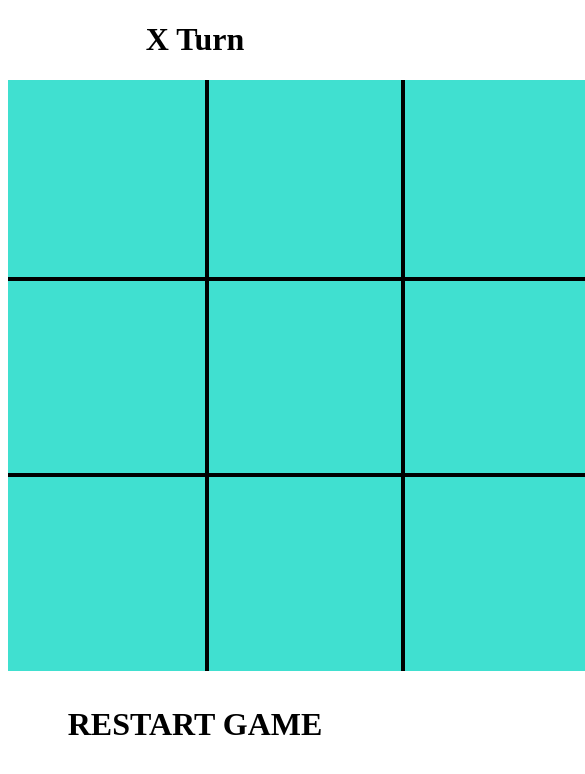
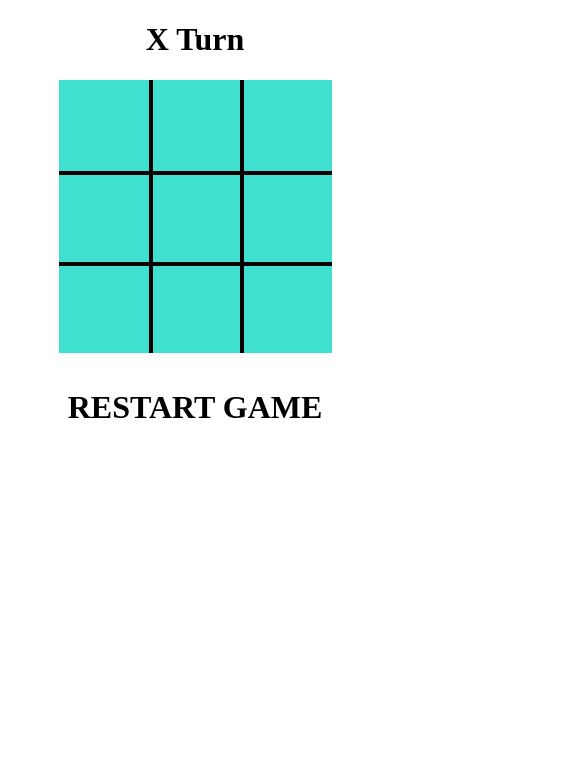
Before and after one commit to EmaSciacca/tic-tac-toe, an Angular app: page / in a window 390 px wide. Shown: the top 774 px of the page, 585 px wide, since content can reach past the window. Built offline with nearby package versions, Linux system fonts and the light colour scheme.

Commit message:
media queries for mobile screens

```diff
--- a/src/app/app.component.css
+++ b/src/app/app.component.css
@@ -28,7 +28,6 @@
     display: inline-block;
     width: 33.3%;
     height: 100%;
-    /*border: 0.25em solid black;*/
 }
 
 .cell-container {
@@ -98,3 +97,18 @@
 .clickable:hover {
     cursor: pointer;
 }
+
+@media (max-width: 767px) {
+    #background {
+        width: 70vw;
+        height: 70vw;
+    }
+
+    .vert-line {
+        height: 70vw;
+    }
+
+    .horiz-line {
+        width: 70vw;
+    }
+}
```
